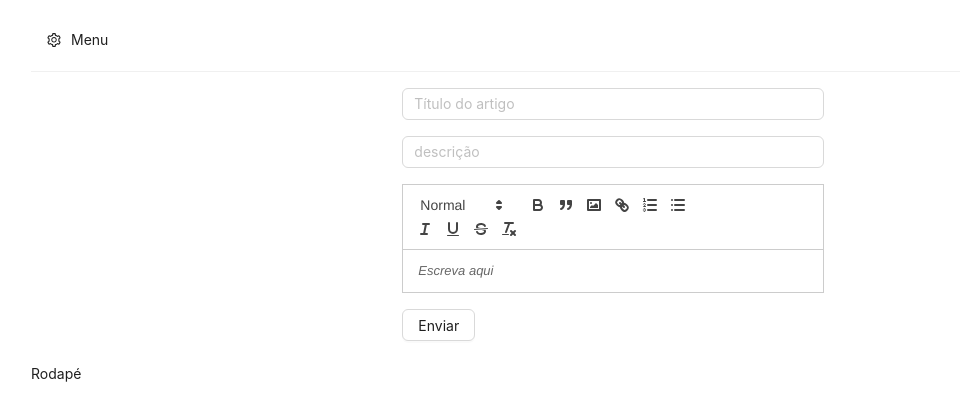
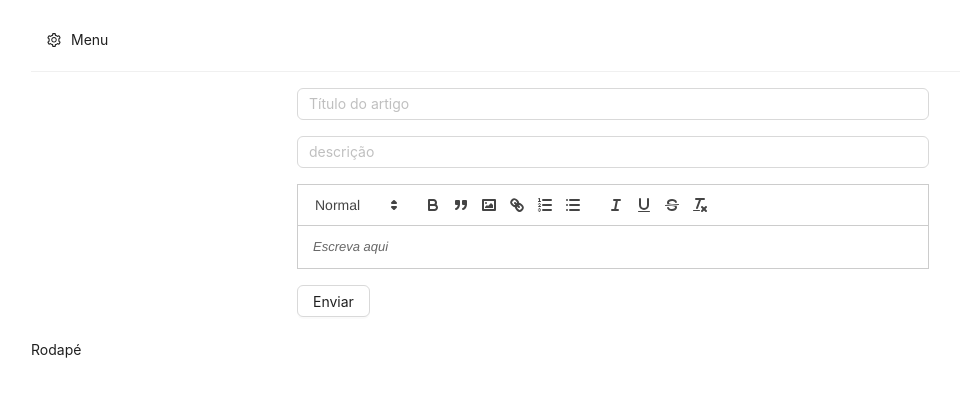
Before and after one commit to duzitug/quizz-reac-contextapi, a React (Vite) app: page /createArticle in a window 1280 px wide. Shown: the top 420 px of the page, without its empty margins (27-987 px from the left). Built offline with nearby package versions, Linux system fonts and the light colour scheme.

Commit message:
refatoracao

```diff
--- a/components/RichTextEditor.jsx
+++ b/components/RichTextEditor.jsx
@@ -166,7 +166,7 @@ function RichTextEditor() {
       {contextHolder}
 
       <Row justify={"center"}>
-        <Col span={8}>
+        <Col span={12}>
           <Input
             placeholder="Título do artigo"
             name="title"
@@ -177,7 +177,7 @@ function RichTextEditor() {
       </Row>
 
       <Row justify={"center"}>
-        <Col span={8}>
+        <Col span={12}>
           <Input
             placeholder="descrição"
             name="description"
@@ -194,7 +194,7 @@ function RichTextEditor() {
       )}
 
       <Row justify={"center"}>
-        <Col span={8}>
+        <Col span={12}>
           <ReactQuill
             ref={(el) => {
               reactQuillRef = el;
@@ -213,7 +213,7 @@ function RichTextEditor() {
       </Row>
 
       <Row justify={"center"}>
-        <Col span={8}>
+        <Col span={12}>
           <Button
             style={{}}
             onClick={() => {
@@ -224,7 +224,7 @@ function RichTextEditor() {
               });
 
               axios
-                .post("http://localhost:3000/api/article", {
+                .post("https://nodejs-merciof-dev.fly.dev/api/article", {
                   article: {
                     title,
                     description,
```
